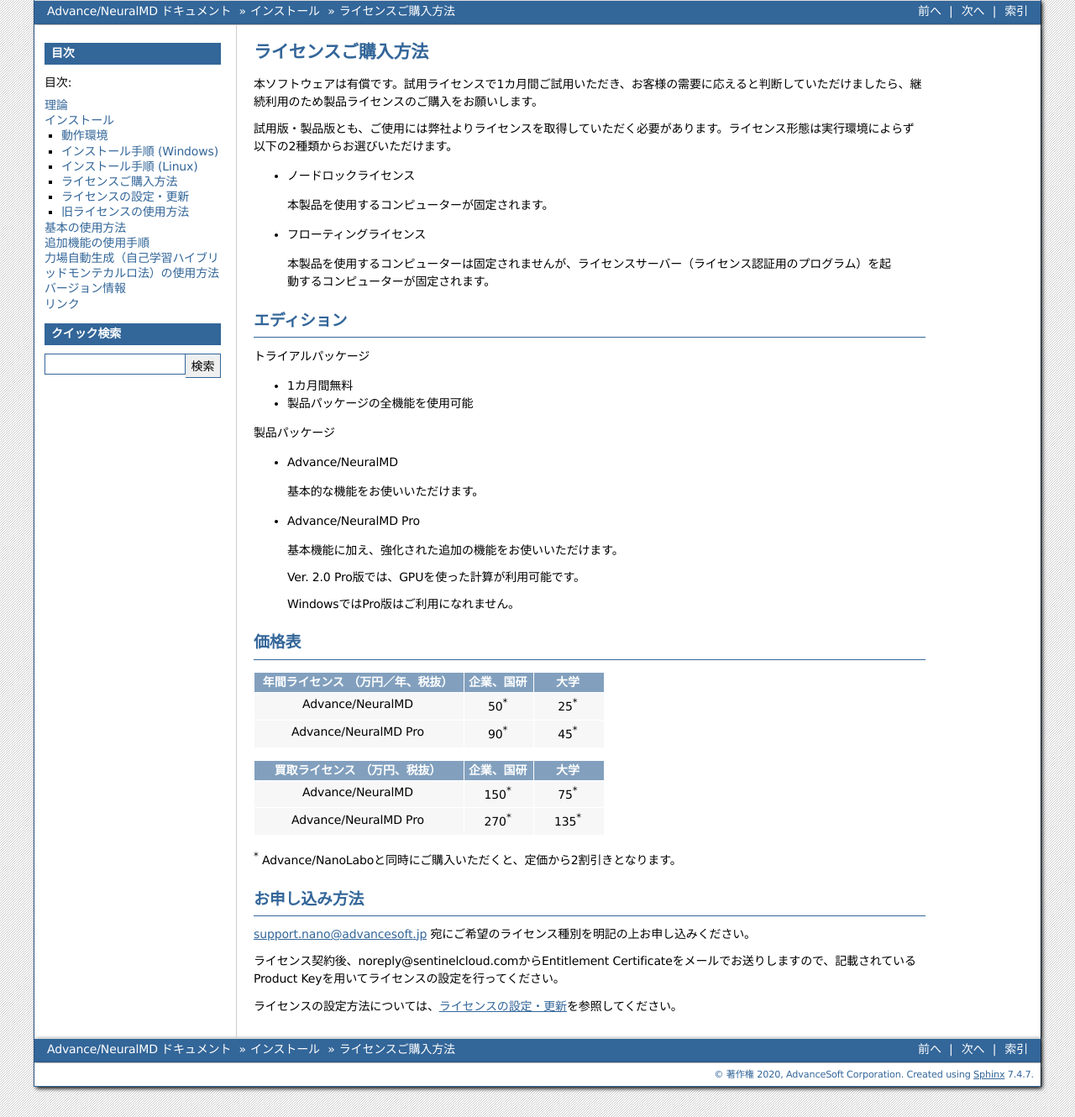
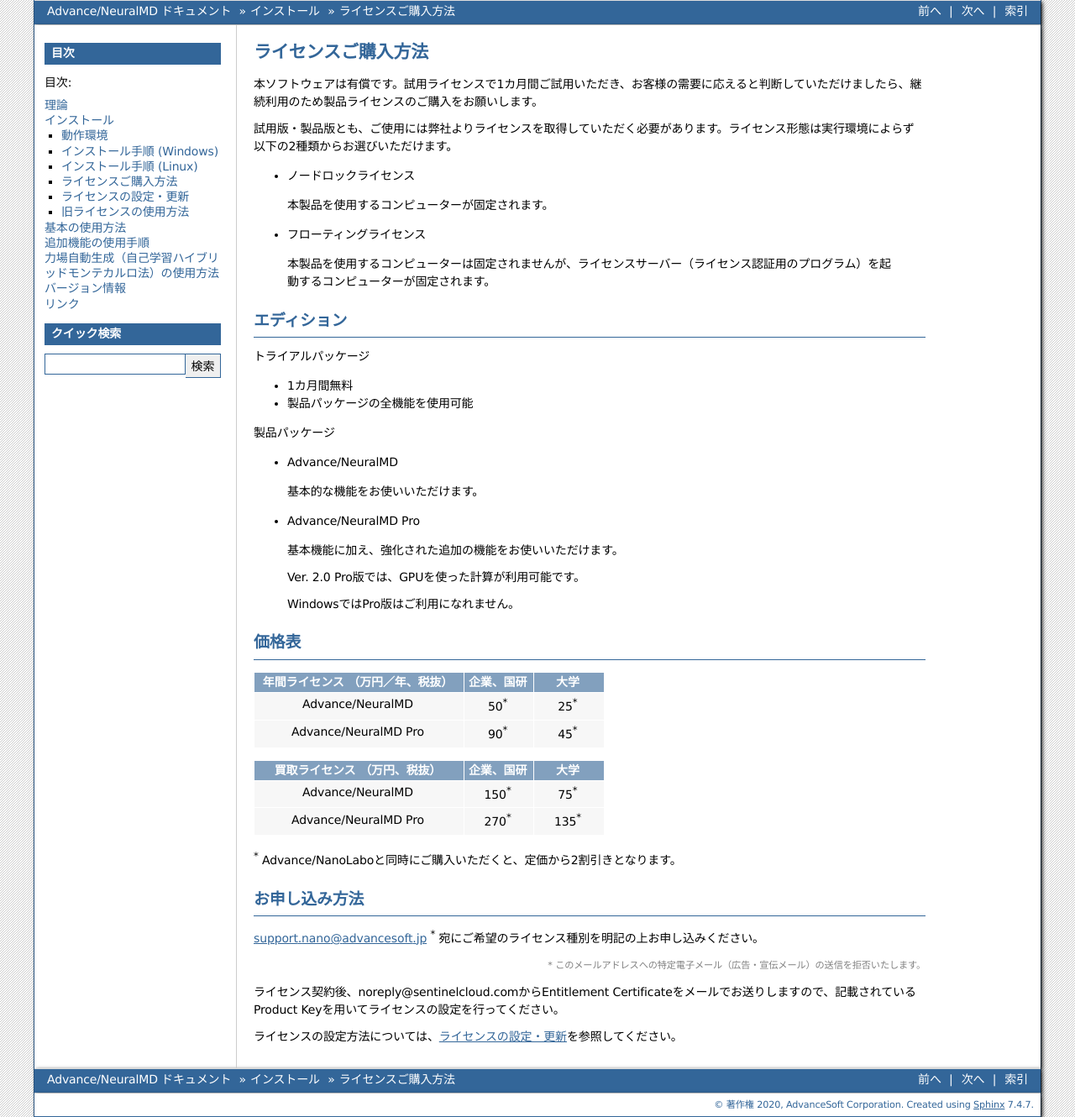
Before and after one commit to advancesoftcorp/neuralmd-doc, a Sphinx documentation site: the page built from docs/source/install/purchase.rst, in a window 1280 px wide. Shown: the whole page at 84% size. Built offline with Sphinx 7.4.7, drawn with Linux system fonts in a browser that asks for light colours; formulas are drawn with MathJax 3.

Commit message:
add smallnote for mail

```diff
--- a/docs/source/install/purchase.rst
+++ b/docs/source/install/purchase.rst
@@ -76,7 +76,12 @@
 お申し込み方法
 ==========================
 
-`support.nano@advancesoft.jp <mailto:support.nano@advancesoft.jp>`_ 宛にご希望のライセンス種別を明記の上お申し込みください。
+`support.nano@advancesoft.jp <mailto:support.nano@advancesoft.jp>`_ :sup:`*` 宛にご希望のライセンス種別を明記の上お申し込みください。
+
+.. role:: smallnote
+   :class: small-note
+
+:smallnote:`* このメールアドレスへの特定電子メール（広告・宣伝メール）の送信を拒否いたします。`
 
 ライセンス契約後、noreply\@sentinelcloud.comからEntitlement Certificateをメールでお送りしますので、記載されているProduct Keyを用いてライセンスの設定を行ってください。
 
```
